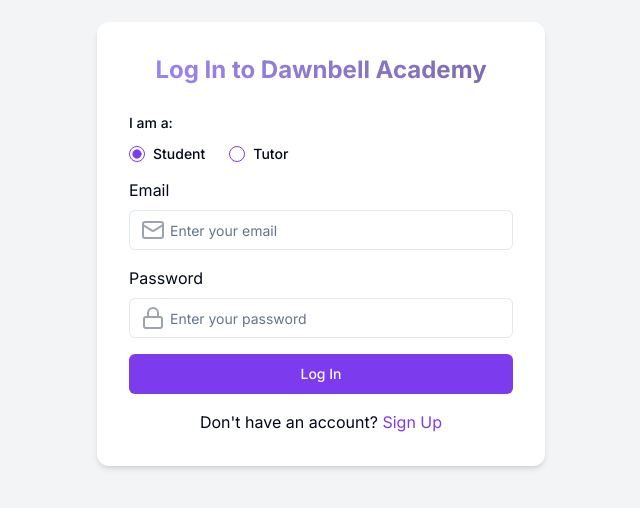
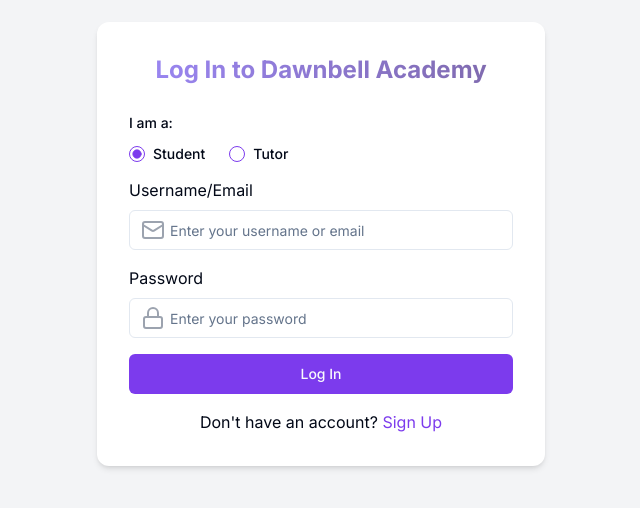
Before and after one commit to Phenyo2326/dawnbell, a React (Vite) app: page /login in a window 1280 px wide. Shown: the part 156-664 px from the top of the page, without its empty margins (319-959 px from the left). Built offline with nearby package versions, Linux system fonts and the light colour scheme.

Commit message:
Fix: Login page email input
Update the email input to display "username@email" instead of just "email".

```diff
--- a/src/pages/Login.tsx
+++ b/src/pages/Login.tsx
@@ -1,4 +1,3 @@
-
 import React, { useState } from 'react';
 import { supabase } from '@/integrations/supabase/client';
 import { Button } from '@/components/ui/button';
@@ -142,13 +141,13 @@ const Login = () => {
           </div>
 
           <div>
-            <label htmlFor="email" className="block mb-2">Email</label>
+            <label htmlFor="email" className="block mb-2">Username/Email</label>
             <div className="relative">
               <Mail className="absolute left-3 top-1/2 transform -translate-y-1/2 text-gray-400" />
               <Input
                 id="email"
                 type="email"
-                placeholder="Enter your email"
+                placeholder="Enter your username or email"
                 required
                 value={email}
                 onChange={(e) => setEmail(e.target.value)}
```
